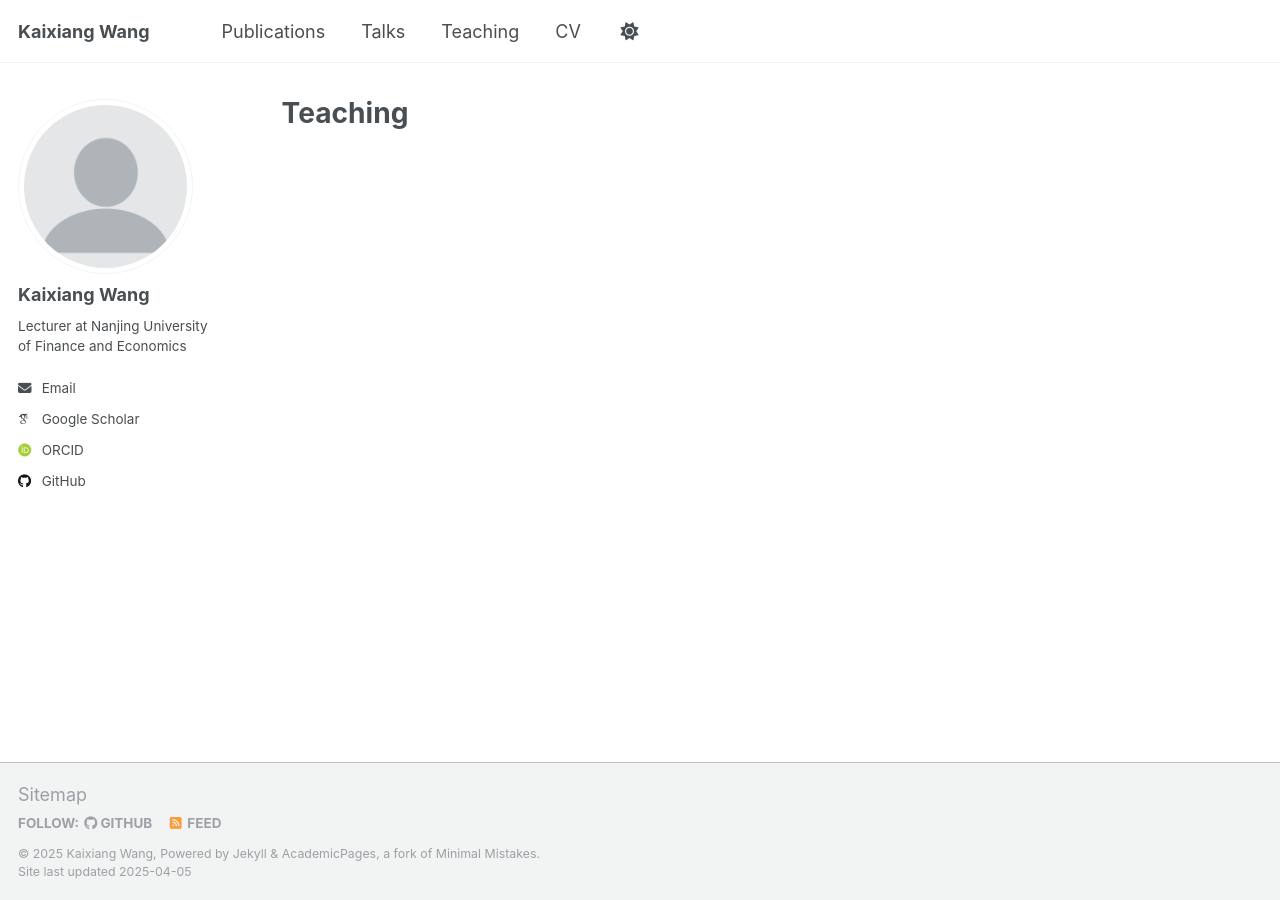
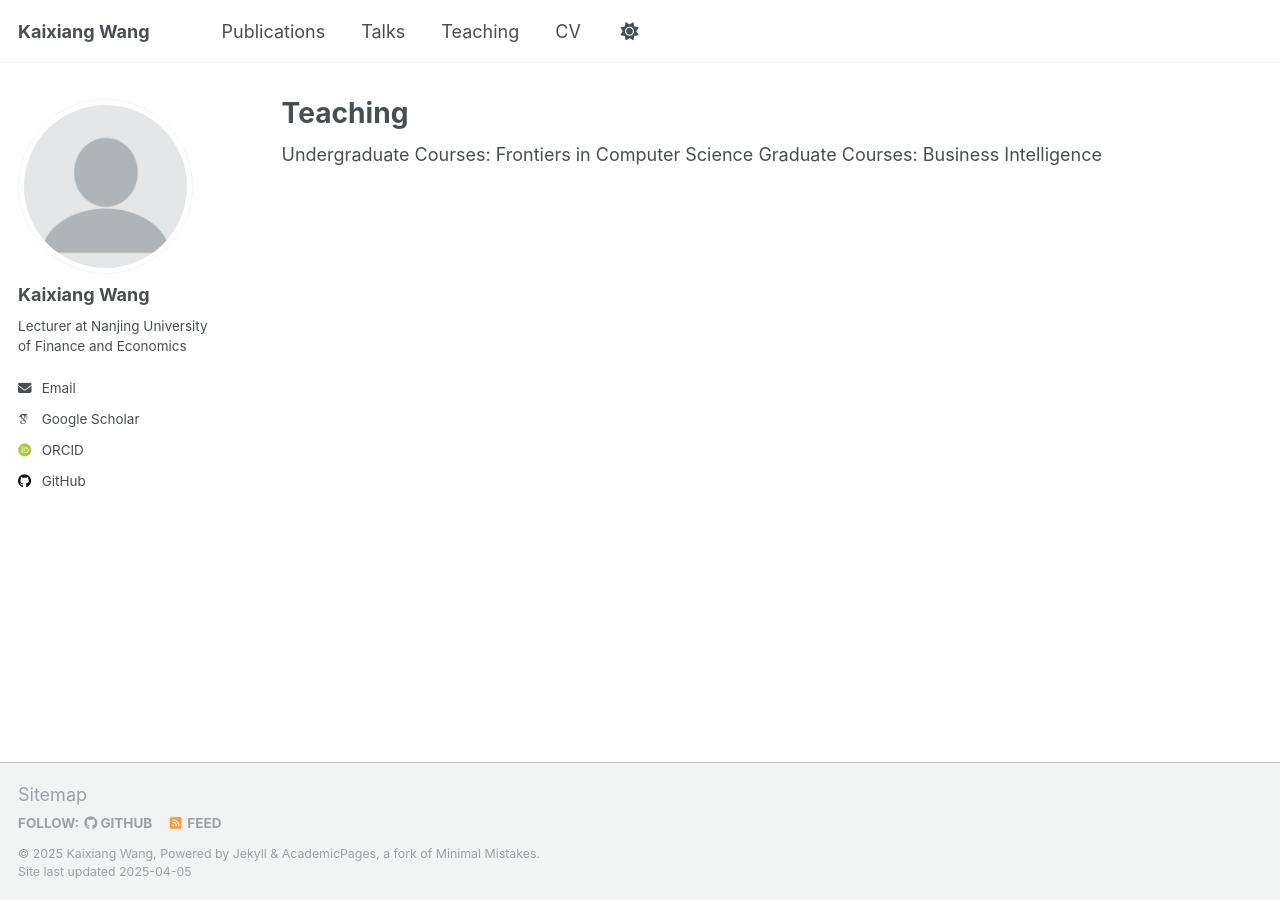
Before and after one commit to kxwangnufe/kxwangnufe.github.io, a Jekyll site: the page built from _pages/teaching.html, in a window 1280 px wide. Built offline with Jekyll 4.4.1, drawn with Linux system fonts in a browser that asks for light colours; some web fonts are replaced.

Commit message:
Update teaching.html

```diff
--- a/_pages/teaching.html
+++ b/_pages/teaching.html
@@ -5,6 +5,9 @@ permalink: /teaching/
 author_profile: true
 ---
 
+Undergraduate Courses: Frontiers in Computer Science
+Graduate Courses: Business Intelligence
+
 {% include base_path %}
 
 {% for post in site.teaching reversed %}
```
